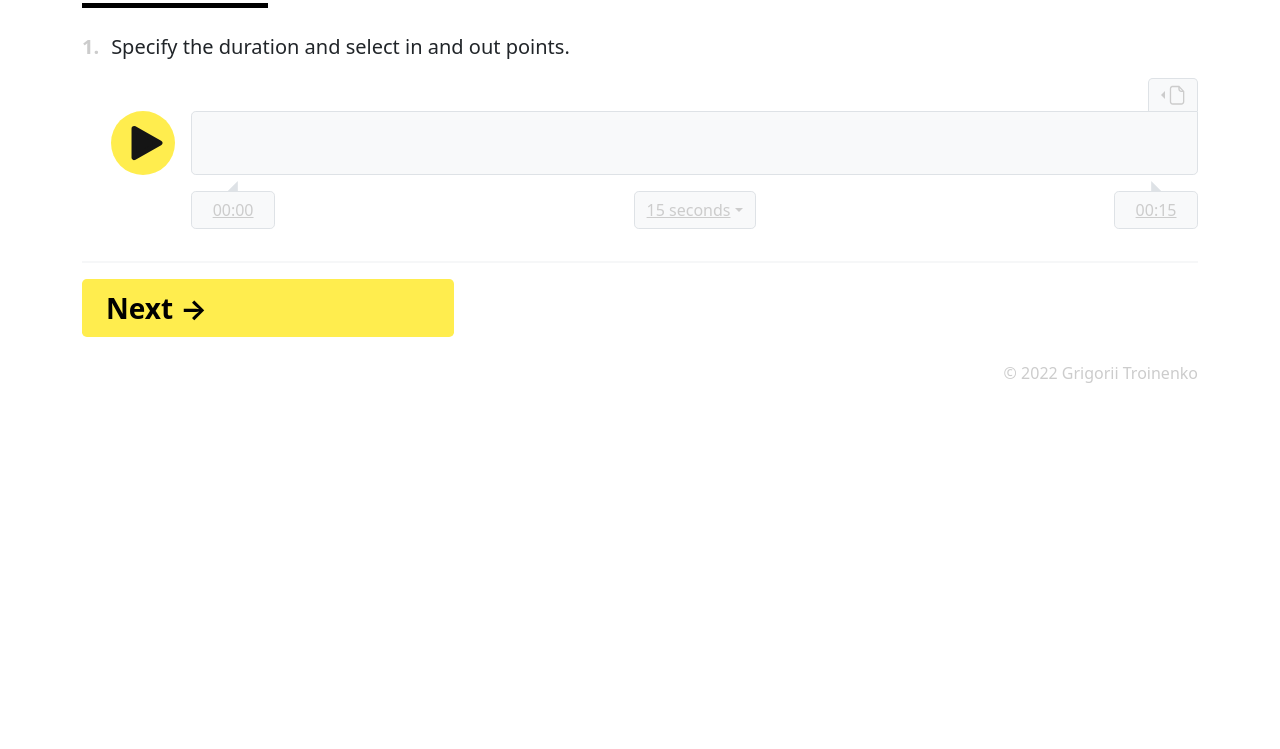
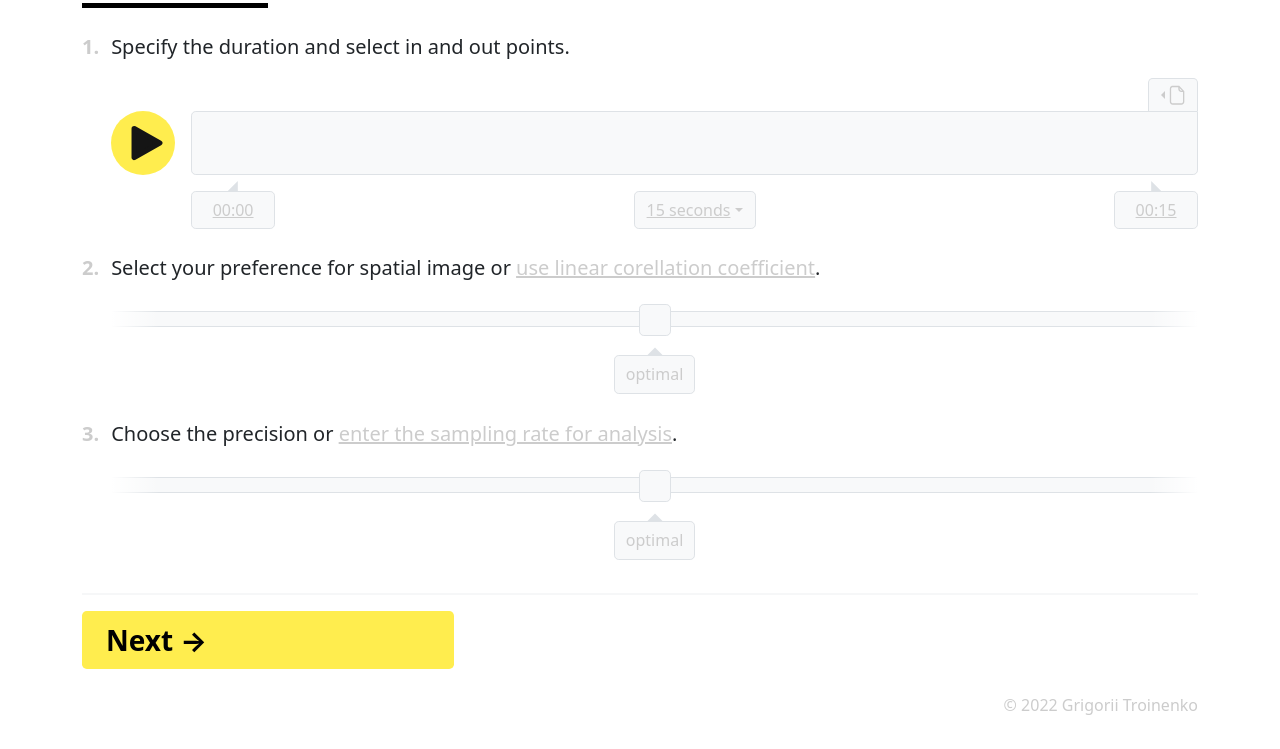
Before and after one commit to grintroy/phixer, a plain HTML site: page index.html in a window 1280 px wide. Shown: the part 169-918 px from the top of the page. Before the commit the page ends 800 px from the top, so only its background shows below. Drawn offline with nearby package versions, Linux system fonts and the light colour scheme.

Commit message:
Implemented the customised sliders

```diff
--- a/index.html
+++ b/index.html
@@ -76,6 +76,7 @@
         <div class="container" id="step-2">
           <h1 class="fw-bold">Step 2</h1>
           <hr id="header-hr" class="col-lg-2 col-md-3 col-4 m-0">
+
           <section class="py-4">
             <div class="container-fluid d-flex px-0 fs-5">
               <div class="text-muted fw-bold">
@@ -134,6 +135,45 @@
               </div>
             </div>
           </section>
+
+          <section class="pb-4">
+            <div class="container-fluid d-flex px-0 fs-5">
+              <div class="text-muted fw-bold">
+                <p>2.</p>
+              </div>
+              <div class="container-fluid pe-0">
+                <label for="switch-2-2-range" class="form-label"><a id="switch-2-2-1">Select your preference for spatial image</a> or <a href="#" class="text-muted" id="switch-2-2-2">use linear corellation coefficient</a>.</label>
+                <div class="range-wrap d-flex">
+                  <div class="range-extension"></div>
+                  <div class="range-wrap-center">
+                    <input type="range" class="form-range" name="range-2-2" id="switch-2-2-range" min="0" max="100" value="50">
+                    <output class="bubble fs-6"></output>
+                  </div>
+                  <div class="range-extension"></div>
+                </div>
+              </div>
+            </div>
+          </section>
+
+          <section class="pb-4">
+            <div class="container-fluid d-flex px-0 fs-5">
+              <div class="text-muted fw-bold">
+                <p>3.</p>
+              </div>
+              <div class="container-fluid pe-0">
+                <label for="switch-2-3-range" class="form-label"><a id="switch-2-3-1">Choose the precision</a> or <a href="#" class="text-muted" id="switch-2-3-2">enter the sampling rate for analysis</a>.</label>
+                <div class="range-wrap d-flex">
+                  <div class="range-extension"></div>
+                  <div class="range-wrap-center">
+                    <input type="range" class="form-range" name="range-2-3" id="switch-2-3-range" min="0" max="100" value="50">
+                    <output class="bubble fs-6"></output>
+                  </div>
+                  <div class="range-extension"></div>
+                </div>
+              </div>
+            </div>
+          </section>
+
           <hr class="border mt-2 mb-0">
           <button type="button" class="col-md-4 col-sm-6 col-12 btn btn-primary text-black fs-3 fw-bold text-start px-4 py-2 my-3 rounded-3" id="button-next">Next →</button>
         </div>
--- a/script.js
+++ b/script.js
@@ -21,11 +21,6 @@
   }
 }
 
-// var dropdownElementList = [].slice.call(document.querySelectorAll('.dropdown-toggle'))
-// var dropdownList = dropdownElementList.map(function (dropdownToggleEl) {
-//   return new bootstrap.Dropdown(dropdownToggleEl)
-// })
-
 const phixer = new Phixer()
 
 function setup() {
@@ -47,10 +42,6 @@ function keyPressed() {
   }
 }
 
-function button() {
-
-}
-
 let playing = false
 
 const playButton = document.getElementById("play-button-img")
@@ -70,3 +61,58 @@ document.getElementById("player-button").onclick = () => {
     playing = false
   }
 }
+
+const rangesTextMatrix = {
+  "range-2-2": {
+    0: "widest",
+    20: "wide",
+    40: "optimal",
+    60: "narrow",
+    80: "narrowest"
+  },
+  "range-2-3": {
+    0: "lowest",
+    20: "low",
+    40: "optimal",
+    60: "high",
+    80: "highest"
+  }
+}
+
+const allRanges = document.querySelectorAll(".range-wrap")
+
+allRanges.forEach(wrap => {
+  const range = wrap.querySelector(".form-range")
+  const bubble = wrap.querySelector(".bubble")
+  setBubble(range, bubble)
+
+  range.addEventListener("input", () => {
+    range.addEventListener("input", () => {
+      setBubble(range, bubble)
+    })
+    setBubble(range, bubble)
+  })
+  setBubble(range, bubble)
+
+})
+
+function setBubble(range, bubble) {
+
+  const halfWidth = bubble.getBoundingClientRect().width / 2 // in px
+
+  let val = range.value
+
+  for (const levels of Object.keys(rangesTextMatrix[range.name])) {
+    if (Number(val) >= Number(levels)) {
+      bubble.innerHTML = rangesTextMatrix[range.name][levels]
+    }
+  }
+
+  const min = range.min
+  const max = range.max
+
+
+  bubble.style.left = `calc(${val}% - ${(val / 50 - 1) * 3}rem - ${(val / 50 - 1) * 1}rem - ${halfWidth}px)`
+}
+
+//
--- a/style.css
+++ b/style.css
@@ -184,3 +184,95 @@ input[type="number"]::placeholder {
   height: 4rem;
   padding-bottom: 0.26rem;
 }
+
+/* https://trac.webkit.org/browser/trunk/Source/WebCore/css/html.css */
+/* https://css-tricks.com/styling-cross-browser-compatible-range-inputs-css/ */
+/* https://css-tricks.com/value-bubbles-for-range-inputs/ */
+
+input[type=range]::-webkit-slider-runnable-track {
+  height: 1rem;
+  border-radius: 0;
+  background-color: rgb(248, 249, 250);
+  border-top: 1px rgb(222, 226, 230) solid;
+  border-bottom: 1px rgb(222, 226, 230) solid;
+}
+
+input[type="range"]::-webkit-slider-thumb {
+  border-radius: 0.3rem;
+  width: 2rem;
+  height: 2rem;
+  margin: 0;
+  padding: 0;
+  margin-top: -0.5rem;
+  background-color: rgb(248, 249, 250);
+  border: 1px rgb(222, 226, 230) solid;
+  box-shadow: none;
+}
+
+input[type="range"]::-webkit-slider-thumb:focus {
+  outline: none !important;
+}
+
+.range-wrap {
+  position: relative;
+  margin-top: 1rem;
+  padding-bottom: 3.5rem;
+}
+
+.range-wrap::before {
+  content: "";
+  width: 3rem;
+  height: 1em;
+  background: linear-gradient(90deg, rgba(255, 255, 255, 1), rgba(255, 255, 255, 0));
+  position: absolute;
+}
+
+.range-wrap::after {
+  content: "";
+  width: 3rem;
+  height: 1em;
+  background: linear-gradient(-90deg, rgba(255, 255, 255, 1), rgba(255, 255, 255, 0));
+  position: absolute;
+  right: 0;
+}
+
+.range-extension {
+  flex-basis: 3rem;
+  flex-grow: 0;
+  flex-shrink: 0;
+  height: 1rem;
+  border-radius: 0;
+  background-color: rgb(248, 249, 250);
+  border-top: 1px rgb(222, 226, 230) solid;
+  border-bottom: 1px rgb(222, 226, 230) solid;
+  margin-top: 0.25rem;
+}
+
+.range-wrap-center {
+  flex-basis: 100%;
+}
+
+.bubble {
+  color: #ccc;
+  text-align: center;
+  margin-top: 3rem;
+  border-radius: 0.3rem;
+  padding: 0.4rem 0.65rem;
+  background-color: rgb(248, 249, 250);
+  border: 1px rgb(222, 226, 230) solid;
+  position: absolute;
+  box-sizing: content-box;
+}
+
+.bubble::before {
+  content: "";
+  display: block;
+  position: absolute;
+  left: calc(50% - 0.5rem);
+  width: 0;
+  height: 0;
+  border-right: 0.5rem solid transparent;
+  border-left: 0.5rem solid transparent;
+  border-bottom: 0.5rem solid rgba(222, 226, 230);
+  transform: translate(0, -0.9rem);
+}
```
